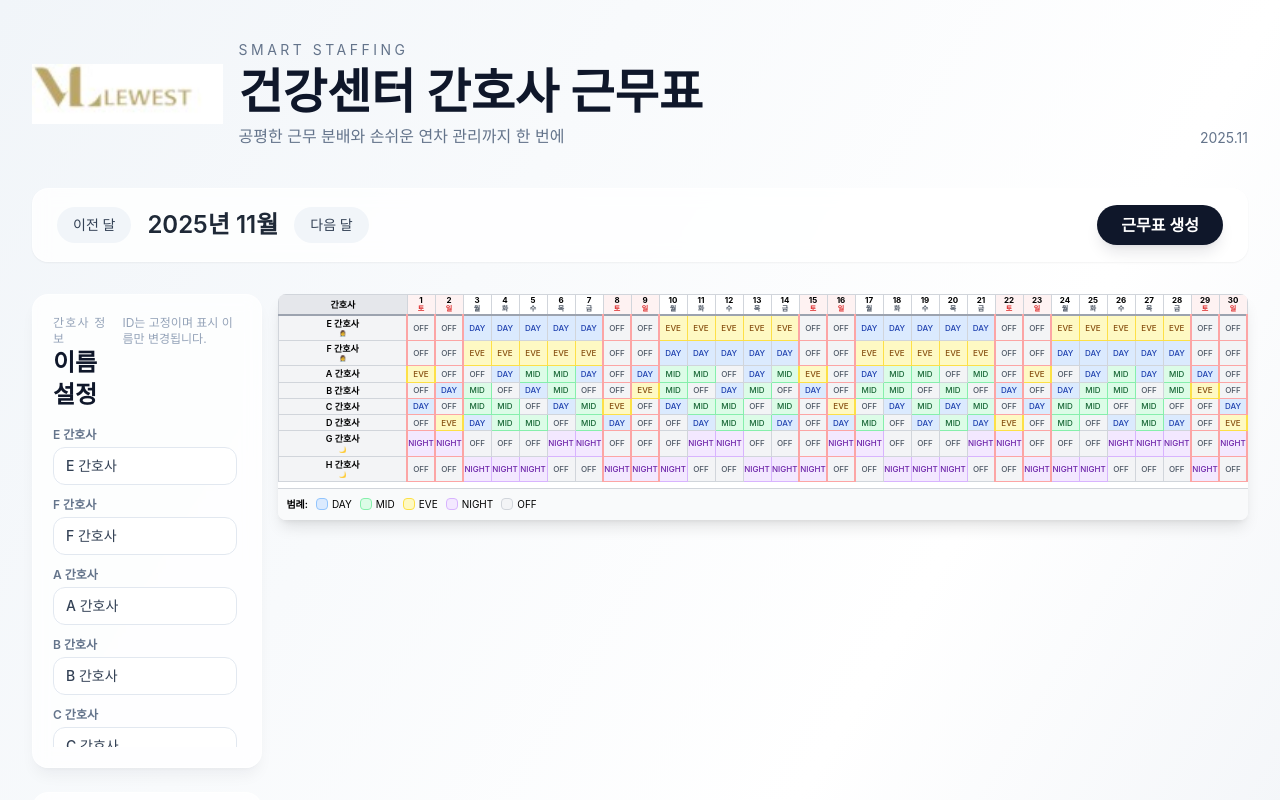
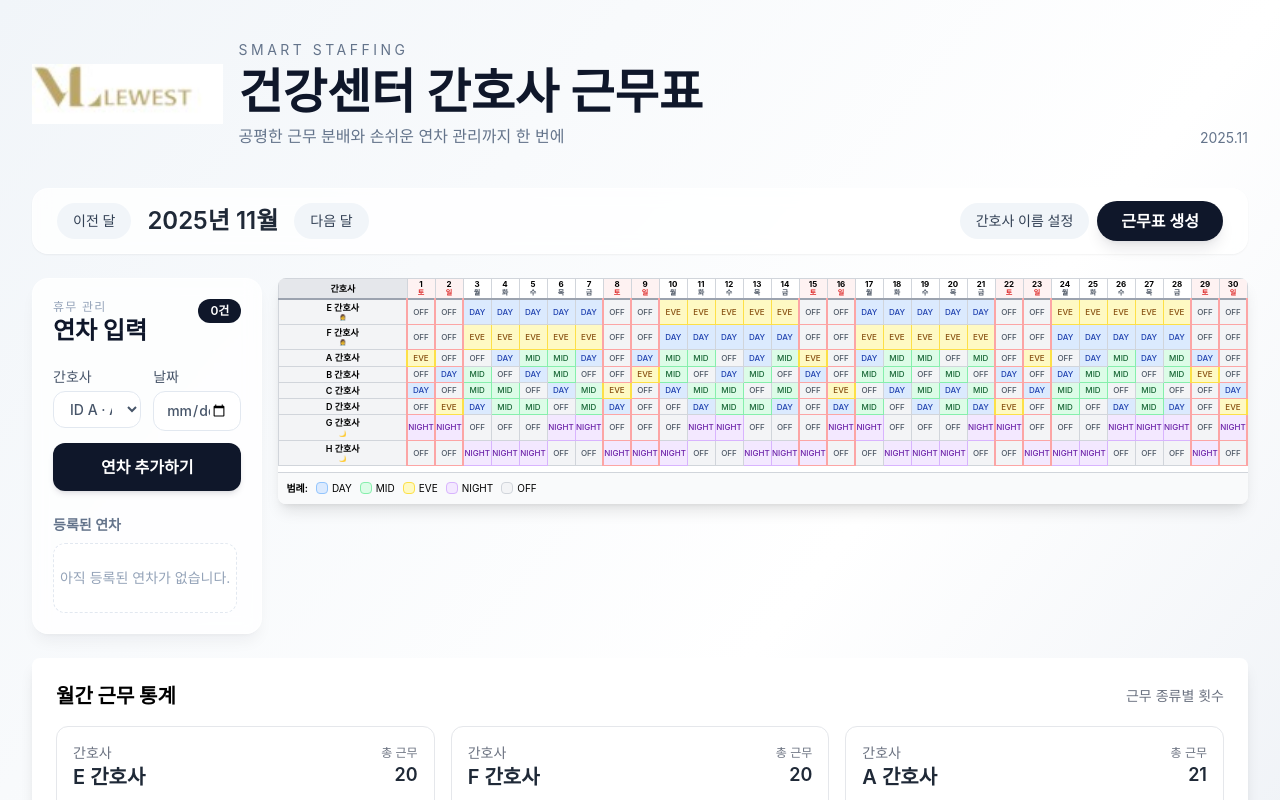
Before and after one commit to postpr0727-ship-it/VL_RN-SHEET, a React (Vite) app: page / in a window 1280 px wide. Shown: the top 800 px of the page. Built offline with nearby package versions, Linux system fonts and the light colour scheme.

Commit message:
작업 내용 요약

```diff
--- a/src/App.tsx
+++ b/src/App.tsx
@@ -3,7 +3,6 @@ import { format } from "date-fns";
 import ScheduleTable from "./components/ScheduleTable";
 import ScheduleSummary from "./components/ScheduleSummary";
 import VacationInput from "./components/VacationInput";
-import NurseNameEditor from "./components/NurseNameEditor";
 import { generateSchedule } from "./utils/scheduleGenerator";
 import type { VacationDay, ShiftType, NurseType, ScheduleEntry } from "./types";
 
@@ -23,6 +22,7 @@ function App() {
   const [vacations, setVacations] = useState<VacationDay[]>([]);
   const [refreshKey, setRefreshKey] = useState(0);
   const [manualEdits, setManualEdits] = useState<Record<string, ShiftType>>({});
+  const [showNurseEditor, setShowNurseEditor] = useState(false);
   const [nurseLabels, setNurseLabels] = useState<Record<NurseType, string>>(
     () => {
       if (typeof window !== "undefined") {
@@ -158,7 +158,7 @@ function App() {
           </div>
         </header>
 
-        <div className="mb-8 flex flex-col md:flex-row items-center justify-between gap-4 bg-white/80 backdrop-blur rounded-2xl px-4 md:px-6 py-4 shadow-sm border border-white/60">
+        <div className="mb-6 flex flex-col md:flex-row items-center justify-between gap-4 bg-white/80 backdrop-blur rounded-2xl px-4 md:px-6 py-3 shadow-sm border border-white/60">
           <div className="flex items-center gap-4 flex-wrap">
             <button
               onClick={handlePrevMonth}
@@ -177,6 +177,13 @@ function App() {
             </button>
           </div>
 
+          <div className="flex items-center gap-2">
+            <button
+              onClick={() => setShowNurseEditor(!showNurseEditor)}
+              className="px-4 py-2 rounded-full bg-slate-100 text-slate-700 hover:bg-slate-200 transition-colors text-sm font-medium"
+            >
+              간호사 이름 설정
+            </button>
             <button
               onClick={handleGenerateSchedule}
               className="px-6 py-2 rounded-full bg-slate-900 text-white hover:bg-slate-800 transition-colors font-semibold shadow-lg shadow-slate-900/10"
@@ -184,13 +191,46 @@ function App() {
               근무표 생성
             </button>
           </div>
+        </div>
 
-        <div className="grid grid-cols-1 xl:grid-cols-5 gap-4 mb-10">
+        {showNurseEditor && (
+          <div className="mb-6 rounded-2xl border border-white/60 bg-white/80 backdrop-blur shadow-lg shadow-slate-900/5 p-4">
+            <div className="flex items-start justify-between gap-3 mb-4">
+              <div>
+                <p className="text-xs uppercase tracking-widest text-slate-400">
+                  간호사 정보
+                </p>
+                <h3 className="text-xl font-bold text-slate-900">이름 설정</h3>
+              </div>
+              <button
+                onClick={() => setShowNurseEditor(false)}
+                className="text-slate-400 hover:text-slate-700 transition-colors text-xl"
+              >
+                ✕
+              </button>
+            </div>
+            <div className="grid grid-cols-2 md:grid-cols-4 gap-3">
+              {Object.keys(nurseLabels).map((nurse) => (
+                <label
+                  key={nurse}
+                  className="flex flex-col text-xs font-semibold text-slate-500"
+                >
+                  {nurse} 간호사
+                  <input
+                    type="text"
+                    value={nurseLabels[nurse as NurseType] ?? nurse}
+                    onChange={(e) => handleUpdateNurseLabel(nurse as NurseType, e.target.value)}
+                    placeholder={`${nurse} 간호사`}
+                    className="mt-1 rounded-lg border border-slate-200 bg-white px-2 py-1.5 text-sm font-medium text-slate-700 focus:outline-none focus:ring-2 focus:ring-slate-900/20"
+                  />
+                </label>
+              ))}
+            </div>
+          </div>
+        )}
+
+        <div className="grid grid-cols-1 xl:grid-cols-5 gap-4 mb-6">
           <div className="xl:col-span-1">
-            <NurseNameEditor
-              labels={nurseLabels}
-              onUpdate={handleUpdateNurseLabel}
-            />
             <VacationInput
               vacations={vacations}
               onAddVacation={handleAddVacation}
@@ -210,6 +250,7 @@ function App() {
             />
           </div>
         </div>
+
         <div className="mb-6">
           <ScheduleSummary schedule={schedule} nurseLabels={nurseLabels} />
         </div>
```
Lines whose indentation alone changed are shown as unchanged.
